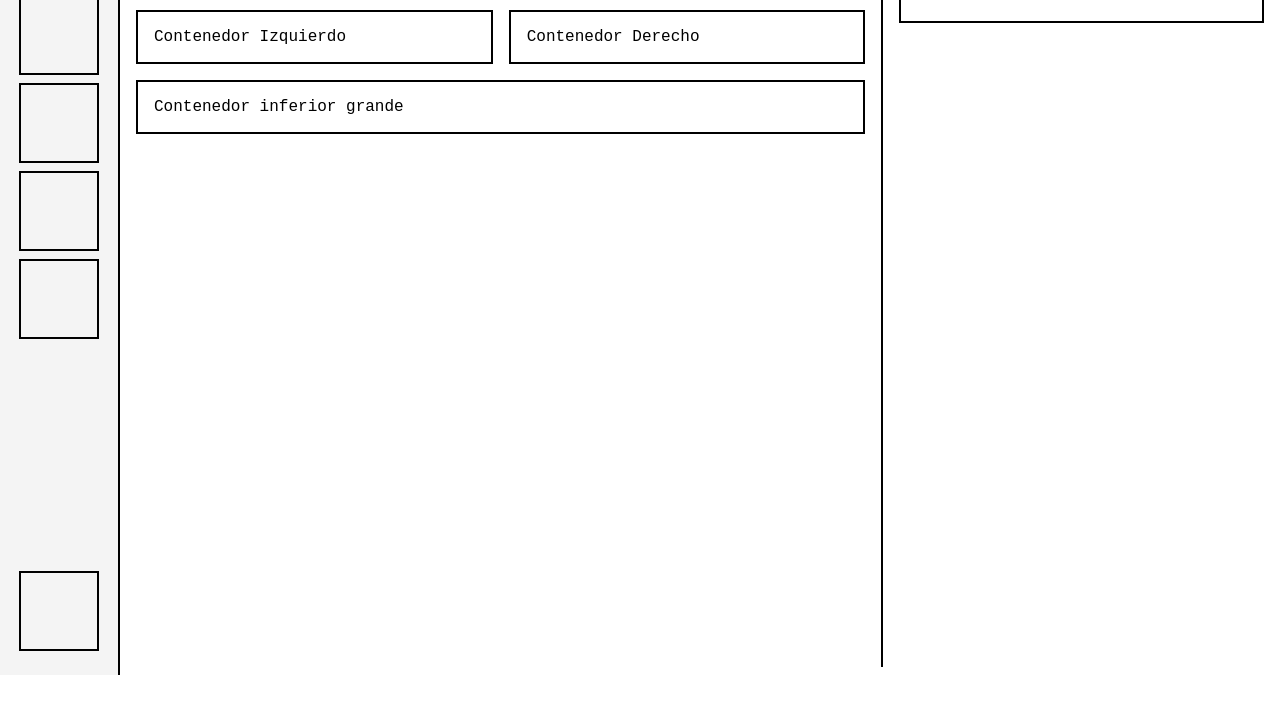
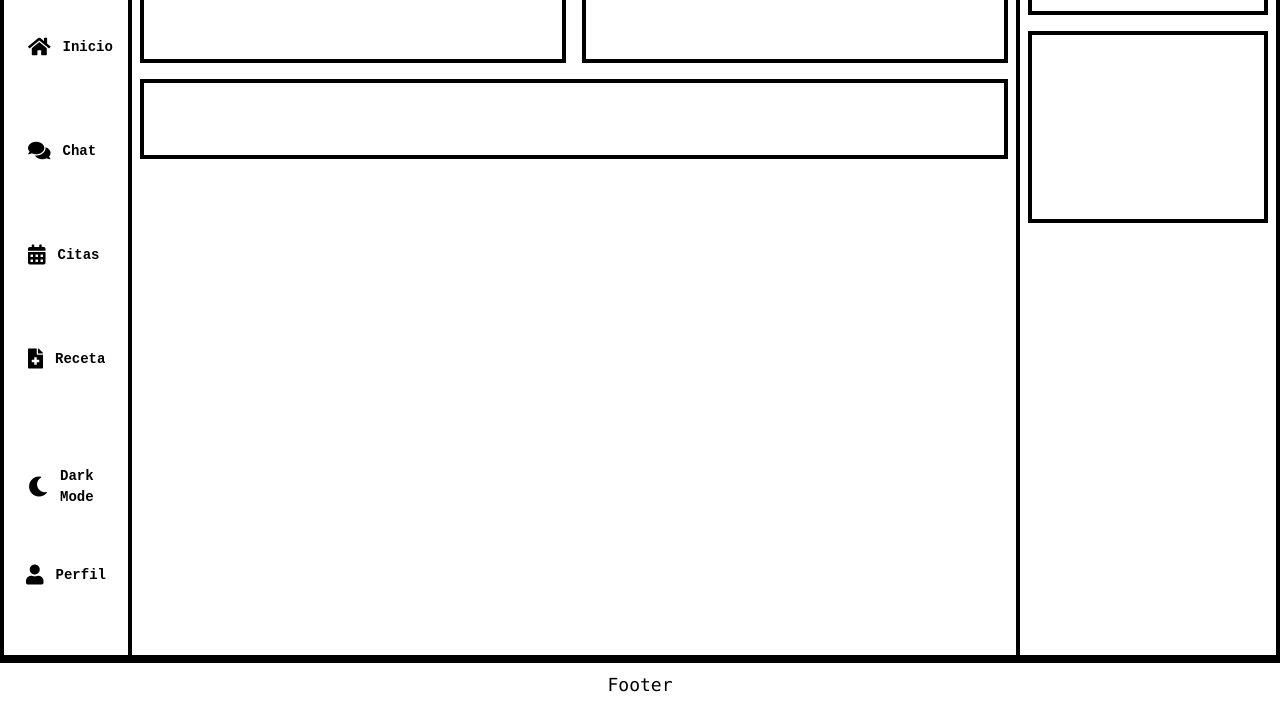
Before and after one commit to NelsonPineda007/CattusCare, a plain HTML site: page vistas/privado/dashboard.html in a window 1280 px wide. Shown: the part 125-832 px from the top of the page. Before the commit the page ends 800 px from the top, so only its background shows below. Drawn offline with nearby package versions, Linux system fonts and the light colour scheme; a web font is replaced by a local one.

Commit message:
Mejorar el navbar
Mejore el navbar del apartado dashboard

```diff
--- a/css/dashboard.css
+++ b/css/dashboard.css
@@ -1,81 +1,62 @@
-* {
-  margin: 0;
-  padding: 0;
-  box-sizing: border-box;
+    body{
+    font-family: 'Martian Mono', monospace;
     }
-
-body {
+    /* Remove border from buttons */
+    .nav-button {
+      border: none;
+      position: relative;
+      overflow: visible;
+      padding-right: 0;
+    }
+    /* Hover effect: small red highlight exactly at right edge and top border, shifted further right with smooth rounded edges */
+    .nav-button::after {
+      content: "";
+      position: absolute;
+      top: -6px; /* align with navbar top border */
+      right: -10px; /* shifted further right */
+      width: 4%;
+      height: calc(100% + 12px); /* extend height to cover top border with padding */
+      background-color: rgba(220, 38, 38, 1); /* Tailwind red-600 */
+      opacity: 0;
+      transition: opacity 0.5s cubic-bezier(0.4, 0, 0.2, 1), width 0.5s cubic-bezier(0.4, 0, 0.2, 1);
+      pointer-events: none;
+      z-index: 10;
+      box-shadow: 0 0 12px rgba(220, 38, 38, 0.6);
+      width: 0;
+    }
+    .nav-button:hover::after {
+      opacity: 1;
+      width: 4%;
+    }
+    /* No hover for perfil and dark mode buttons */
+    .no-hover-button {
+      border: 4px solid black;
+      padding-left: 1rem;
+      padding-right: 1rem;
+      height: 5rem;
       display: flex;
-  height: 100vh;
-  font-family: "Martian Mono", monospace;
+      align-items: center;
+      gap: 0.75rem;
+      font-weight: 600;
+      font-size: 0.875rem;
+      color: inherit;
+      cursor: default;
+      user-select: none;
+      background: transparent;
+      margin-top: 0;
+      margin-bottom: 0;
+      justify-content: center;
     }
-
-/* NAVBAR */
-.navbar {
-  width: 120px;
-  background: #f4f4f4;
-  border-right: 2px solid black;
+    .darkmode-container {
+      margin-top: 3rem;
+      margin-bottom: 0.5rem;
+      width: 100%;
       display: flex;
-  flex-direction: column;
-  align-items: center;
-  justify-content: flex-start;
-  padding: 1rem 0;
+      justify-content: center;
     }
-
-.navbar .icon {
-  width: 80px;
-  height: 80px;
-  border: 2px solid black;
-  margin: 0.5rem 0;
+    .perfil-container {
+      margin-bottom: 2rem;
+      width: 100%;
+      display: flex;
+      justify-content: center;
     }
-
-.navbar .icon:last-child {
-  margin-top: auto;
-}
-
-.navbar img {
-  width: 80px;
-  height: 80px;
-}
-
-/* MAIN */
-.main {
-  flex: 1;
-  display: flex;
-}
-
-/* CONTENEDOR IZQUIERDO */
-.left-section {
-  flex: 2;
-  border-right: 2px solid black;
-  padding: 1rem;
-  display: flex;
-  margin: 0.5rem 0;
-  flex-direction: column;
-  gap: 1rem;
-}
-
-.box {
-  border: 2px solid black;
-  padding: 1rem;
-  background: white;
-}
-
-.row {
-  display: flex;
-  gap: 1rem;
-}
-
-.row .box {
-  flex: 1;
-}
-
-/* CONTENEDOR DERECHO */
-.right-section {
-  flex: 1;
-  padding: 1rem;
-  display: flex;
-  flex-direction: column;
-  gap: 1rem;
-  margin: 0.5rem 0;
-}
--- a/vistas/privado/dashboard.html
+++ b/vistas/privado/dashboard.html
@@ -1,57 +1,84 @@
-<!DOCTYPE html>
-<html lang="es">
+<html lang="en">
 
 <head>
   <meta charset="UTF-8" />
-    <meta name="viewport" content="width=device-width, initial-scale=1.0" />
+  <meta name="viewport" content="width=device-width, initial-scale=1" />
   <title>Dashboard</title>
-    <link rel="stylesheet" href="styles.css" />
+  <script src="https://cdn.tailwindcss.com"></script>
   <link href="https://fonts.googleapis.com/css2?family=Martian+Mono:wght@100..800&display=swap" rel="stylesheet" />
-    <link rel="stylesheet" href="../../css/dashboard.css" />
-    <link rel="icon" href="../../recursos/img/Login.png" type="image/png" />
+  <link href="https://cdnjs.cloudflare.com/ajax/libs/font-awesome/5.15.3/css/all.min.css" rel="stylesheet" />
+  <link href="https://fonts.googleapis.com/css2?family=Martian+Mono:wght@100..800&display=swap" rel="stylesheet" />
+  <link rel="stylesheet" href="../../css/dashboard.css">
 </head>
 
-<body>
-    <!-- NAVBAR -->
-    <!-- Navbar con las opciones a redirigirse-->
-    <div class="navbar">
-        <div class="icon">
+<body class="bg-white">
+  <div class="min-h-screen flex flex-col">
+    <div class="flex flex-1 border-4 border-black">
+      <!-- Navbar wider and vertically centered -->
+      <div class="flex flex-col border-r-4 border-black p-2 justify-between w-32 items-center text-left"
+        style="align-content: center">
+        <div class="flex flex-col items-center space-y-6 w-full">
+          <div class="w-24 h-24 flex items-center justify-center text-lg font-bold">
             <a href="dashboard.html">
-                <img src="../../recursos/img/Login.png" alt="" />
+              <img src="../../recursos/img/Login.png" alt="">
             </a>
           </div>
-        <div>
-            <div class="icon">
-                <a href="#"></a>
+          <div class="space-y-6 w-full">
+            <button type="button"
+              class="nav-button w-full h-20 flex items-center space-x-3 pl-4 font-semibold text-sm rounded-md">
+              <i class="fas fa-home text-xl"></i>
+              <span>Inicio</span>
+            </button>
+            <button type="button"
+              class="nav-button w-full h-20 flex items-center space-x-3 pl-4 font-semibold text-sm rounded-md">
+              <i class="fas fa-comments text-xl"></i>
+              <span>Chat</span>
+            </button>
+            <button type="button"
+              class="nav-button w-full h-20 flex items-center space-x-3 pl-4 font-semibold text-sm rounded-md">
+              <i class="fas fa-calendar-alt text-xl"></i>
+              <span>Citas</span>
+            </button>
+            <button type="button"
+              class="nav-button w-full h-20 flex items-center space-x-3 pl-4 font-semibold text-sm rounded-md">
+              <i class="fas fa-file-medical text-xl"></i>
+              <span>Receta</span>
+            </button>
           </div>
-            <div class="icon">
-                <a href=""></a>
         </div>
-            <div class="icon"></div>
-            <div class="icon"></div>
+        <div class="flex flex-col w-full items-center">
+          <div class="darkmode-container">
+            <div class="no-hover-button w-28 cursor-default select-none border-0">
+              <i class="fas fa-moon text-xl"></i>
+              <span>Dark Mode</span>
             </div>
-        <div class="icon"></div>
           </div>
-    <!-- MAIN -->
-    <div class="main">
-        <!-- IZQUIERDA -->
-        <div class="left-section">
-            <div class="box">
-                <h1>Inicio</h1>
-                <h3>Bienvenido @Doctor</h3>
+          <div class="perfil-container">
+            <div class="no-hover-button w-full cursor-default select-none max-w-[140px] border-0">
+              <i class="fas fa-user text-xl"></i>
+              <span>Perfil</span>
             </div>
-            <div class="row">
-                <div class="box">Contenedor Izquierdo</div>
-                <div class="box">Contenedor Derecho</div>
           </div>
-            <div class="box">Contenedor inferior grande</div>
         </div>
-
-        <!-- DERECHA -->
-        <div class="right-section">
-            <div class="box">Contenedor derecho 1</div>
-            <div class="box">Contenedor derecho 2</div>
       </div>
+      <!-- Main content -->
+      <div class="flex flex-col flex-1 p-2 space-y-4 border-r-4 border-black">
+        <div class="w-48 h-16 border-4 border-black"></div>
+        <div class="flex space-x-4">
+          <div class="flex-1 h-24 border-4 border-black"></div>
+          <div class="flex-1 h-24 border-4 border-black"></div>
+        </div>
+        <div class="w-full h-20 border-4 border-black"></div>
+      </div>
+      <!-- Right section wider -->
+      <div class="flex flex-col p-2 space-y-4 w-64">
+        <div class="h-32 border-4 border-black"></div>
+        <div class="h-48 border-4 border-black"></div>
+      </div>
+    </div>
+    <footer class="border-t-4 border-black text-center py-2 text-lg font-mono">
+      Footer
+    </footer>
   </div>
 </body>
 
```
Lines whose indentation alone changed are shown as unchanged.
